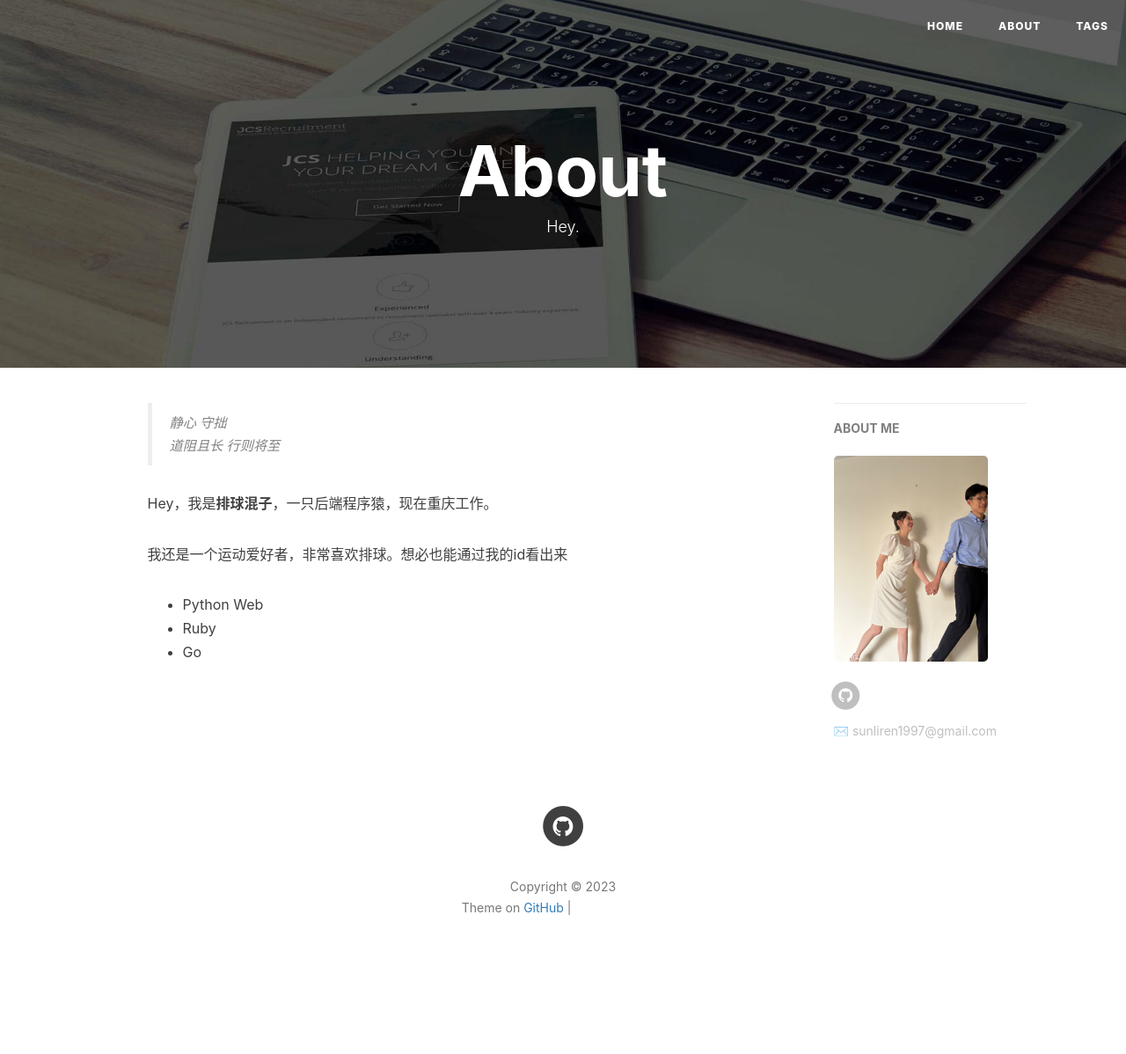
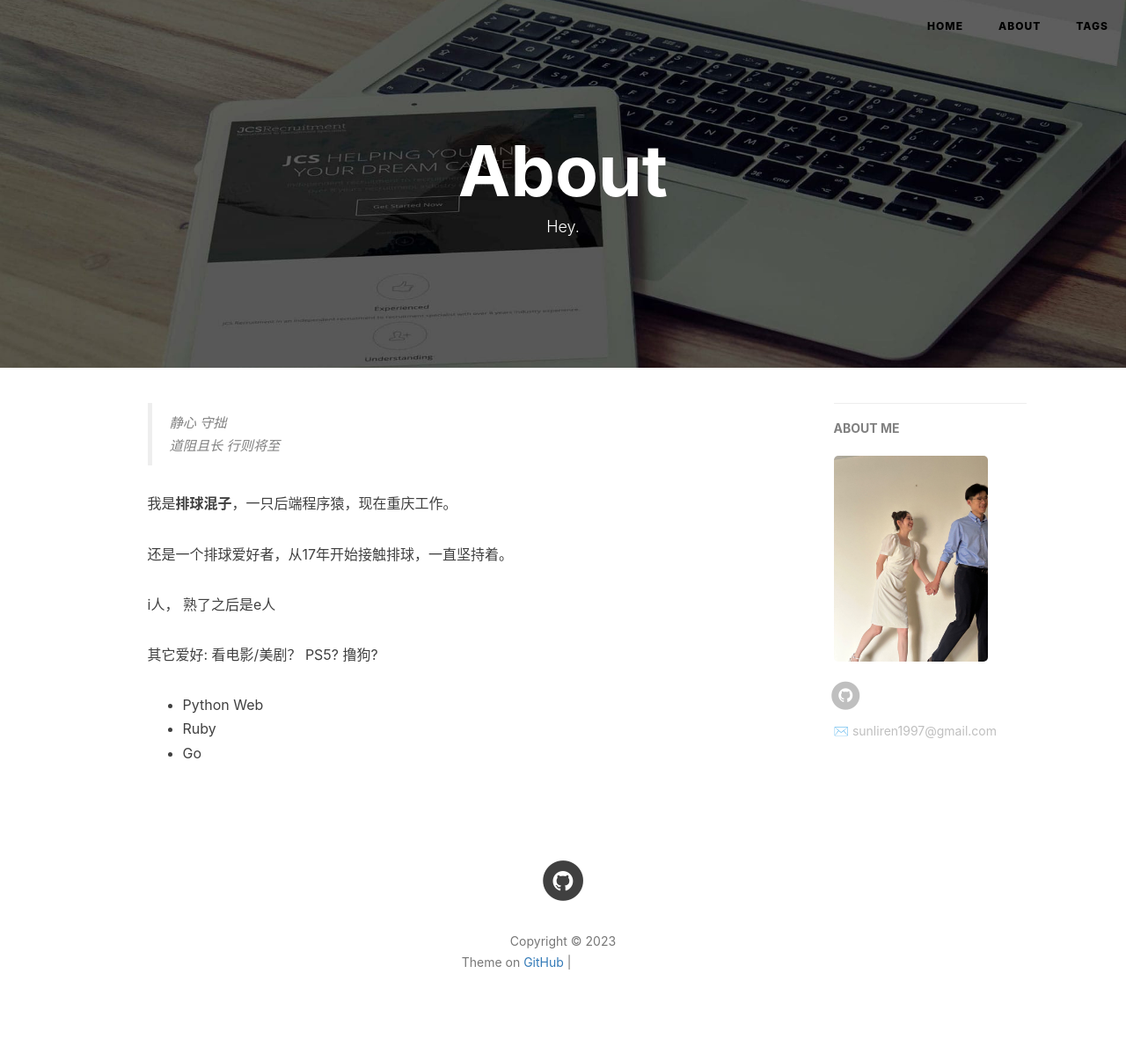
Before and after one commit to liren-sun/liren-sun.github.io, a Jekyll site: the page built from about.html, in a window 1280 px wide. Shown: the whole page at 88% size. Built offline with Jekyll 4.4.1, drawn with Linux system fonts in a browser that asks for light colours; nearby versions of some CDN libraries; comment, search, counter and statistics services are not loaded; before the commit the page ends 1136 px from its top, so only the background shows below that; grey boxes are pictures that could not be loaded.

```diff
--- a/_includes/nav.html
+++ b/_includes/nav.html
@@ -17,11 +17,11 @@
             <div class="navbar-collapse">
                 <ul class="nav navbar-nav navbar-right">
                     <li>
-                        <a href="{{ site.baseurl }}/">Home</a>
+                        <a href="{{ site.baseurl }}/" style="color: black;">Home</a>
                     </li>
                     {% for page in site.pages %}{% if page.title %}
                     <li>
-                        <a href="{{ page.url | prepend: site.baseurl }}">{{ page.title }}</a>
+                        <a href="{{ page.url | prepend: site.baseurl }}" style="color: black;">{{ page.title }}</a>
                     </li>
                     {% endif %}{% endfor %}
                 </ul>
--- a/about.html
+++ b/about.html
@@ -18,9 +18,14 @@
     <blockquote><p>静心 守拙<br>
     道阻且长 行则将至</p></blockquote>
 
-    <p>Hey，我是<strong>排球混子</strong>，一只后端程序猿，现在重庆工作。</p>
+    <p>我是<strong>排球混子</strong>，一只后端程序猿，现在重庆工作。</p>
 
-    <p>我还是一个运动爱好者，非常喜欢排球。想必也能通过我的id看出来</p>
+    <p>还是一个排球爱好者，从17年开始接触排球，一直坚持着。</p>
+
+    <p>i人， 熟了之后是e人</p>
+
+    <p>其它爱好: 看电影/美剧？ PS5? 撸狗?</p>
+
 
     <ul>
         <li>Python Web</li>
```
